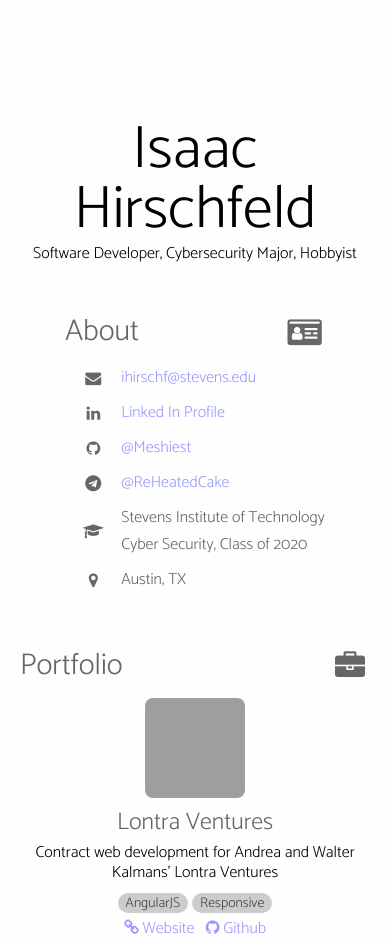
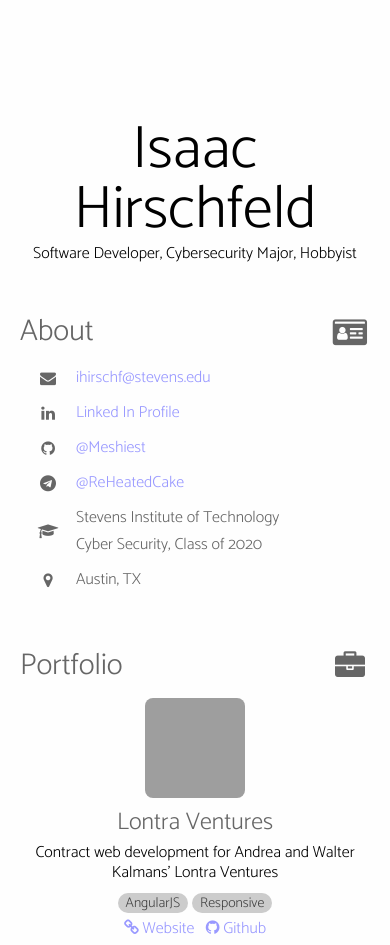
Before and after one commit to Meshiest/meshiest.github.io, a plain HTML site: page index.html in a window 390 px wide. Shown: the top 945 px of the page. Drawn offline with Linux system fonts and the light colour scheme; grey boxes are pictures that could not be loaded.

Commit message:
Fix width issue with about and hobbies

```diff
--- a/index.html
+++ b/index.html
@@ -64,7 +64,7 @@
       section {
         margin: 20px;
         max-width: 400px;
-        width: auto;
+        width: 100%;
       }
 
       .row .fa {
@@ -117,7 +117,10 @@
       }
 
 
-      @media screen and (max-width: 600px) {
+      @media screen and (max-width: 500px) {
+        section {
+          width: calc(100% - 40px);
+        }
         .project {
           align-items: center;
           flex-direction: column;
```
